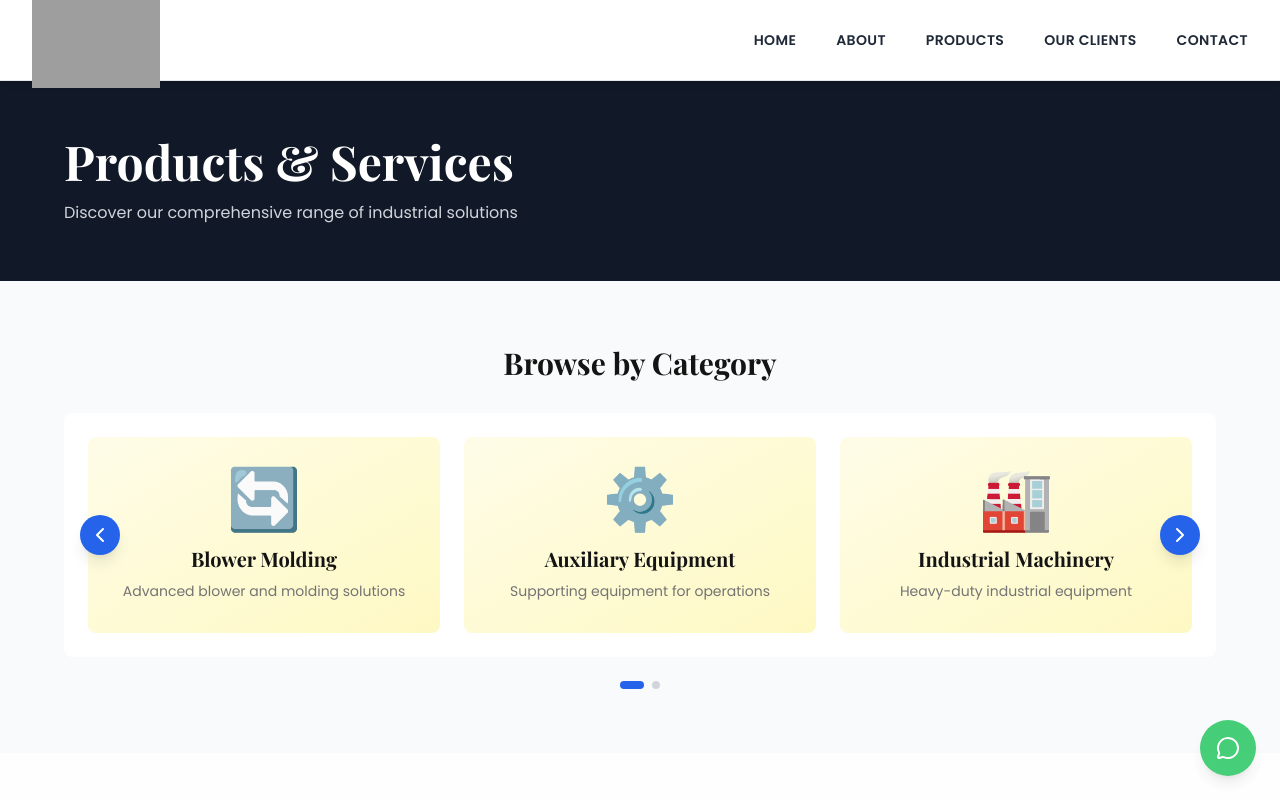
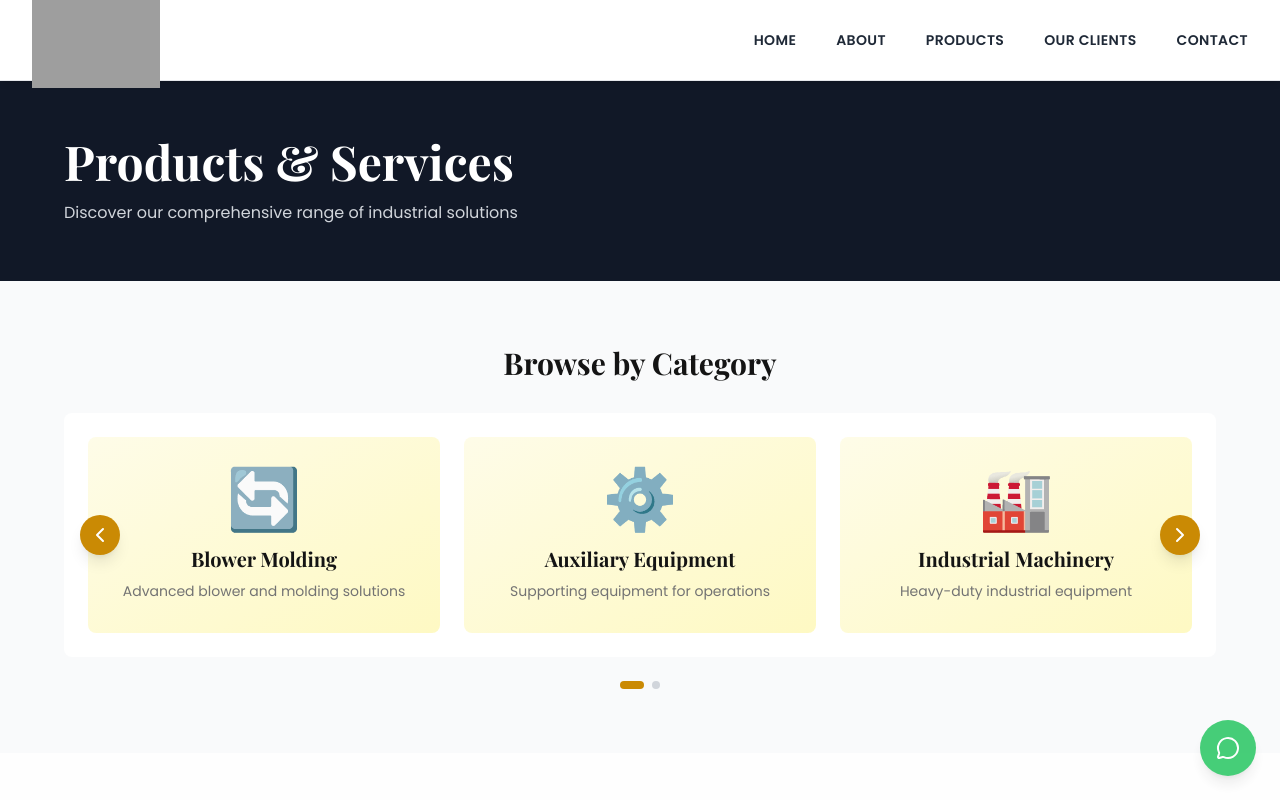
Before and after one commit to Parth7487/cb, a React (Vite) app: page /products in a window 1280 px wide. Shown: the top 800 px of the page. Built offline with nearby package versions, Linux system fonts and the light colour scheme; grey boxes are pictures that could not be loaded.

Commit message:
Update category carousel colors from blue to yellow
cgen-fbe08b679521410c986a25386de290b4

```diff
--- a/client/components/CategoryCarousel.tsx
+++ b/client/components/CategoryCarousel.tsx
@@ -104,14 +104,14 @@ export default function CategoryCarousel({ categories, onCategoryClick }: Catego
           <>
             <button
               onClick={goToPrevious}
-              className="absolute left-2 sm:left-4 top-1/2 -translate-y-1/2 z-10 bg-blue-600 hover:bg-blue-700 text-white p-2 rounded-full shadow-lg transition-colors"
+              className="absolute left-2 sm:left-4 top-1/2 -translate-y-1/2 z-10 bg-yellow-600 hover:bg-yellow-700 text-white p-2 rounded-full shadow-lg transition-colors"
               aria-label="Previous"
             >
               <ChevronLeft className="w-5 h-5 sm:w-6 sm:h-6" />
             </button>
             <button
               onClick={goToNext}
-              className="absolute right-2 sm:right-4 top-1/2 -translate-y-1/2 z-10 bg-blue-600 hover:bg-blue-700 text-white p-2 rounded-full shadow-lg transition-colors"
+              className="absolute right-2 sm:right-4 top-1/2 -translate-y-1/2 z-10 bg-yellow-600 hover:bg-yellow-700 text-white p-2 rounded-full shadow-lg transition-colors"
               aria-label="Next"
             >
               <ChevronRight className="w-5 h-5 sm:w-6 sm:h-6" />
@@ -129,7 +129,7 @@ export default function CategoryCarousel({ categories, onCategoryClick }: Catego
               onClick={() => goToSlide(index * itemsPerView)}
               className={`h-2 rounded-full transition-all duration-300 ${
                 Math.floor(currentIndex / itemsPerView) === index
-                  ? "bg-blue-600 w-6"
+                  ? "bg-yellow-600 w-6"
                   : "bg-gray-300 w-2 hover:bg-gray-400"
               }`}
               aria-label={`Go to slide ${index + 1}`}
```
